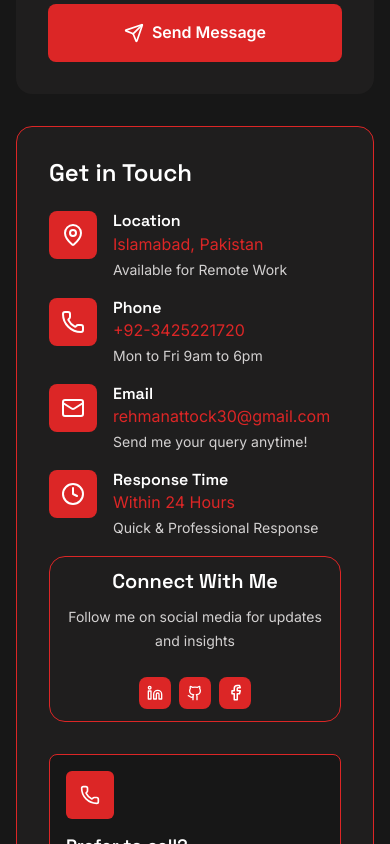
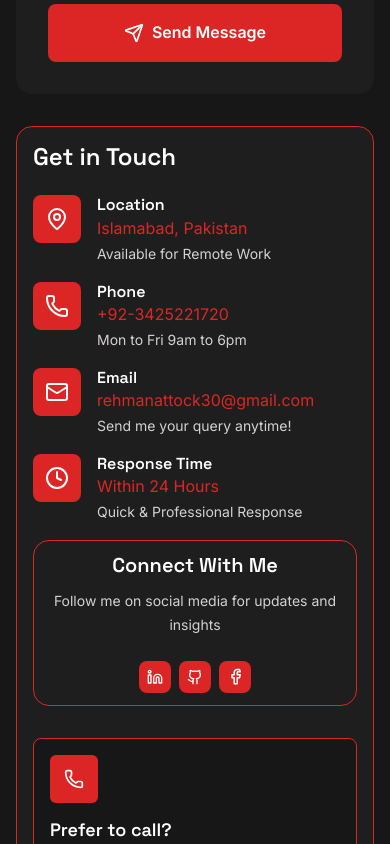
Before and after one commit to ImRehmankhan/portfolio-rehman, a Next.js app: page /contact in a window 390 px wide. Shown: the part 1080-1924 px from the top of the page. Built offline with nearby package versions, Linux system fonts and the light colour scheme.

Commit message:
fix contact responsiveness

```diff
--- a/src/components/ContactForm.jsx
+++ b/src/components/ContactForm.jsx
@@ -152,7 +152,7 @@ const ContactForm = () => {
           {/* Contact Info */}
           <div className="flex flex-col gap-6">
             {/* Contact Details Box */}
-            <div className="p-8 rounded-2xl flex-1" style={{ backgroundColor: "var(--surface)", border: "1px solid var(--border)" }}>
+            <div className="p-4 md:p-8 rounded-2xl flex-1" style={{ backgroundColor: "var(--surface)", border: "1px solid var(--border)" }}>
               <h4 className="text-2xl font-bold mb-6" style={{ color: "var(--foreground)" }}>
                 Get in Touch
               </h4>
```
